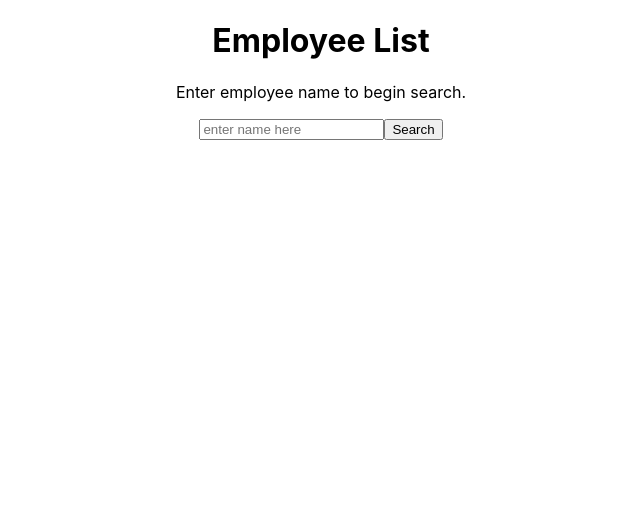
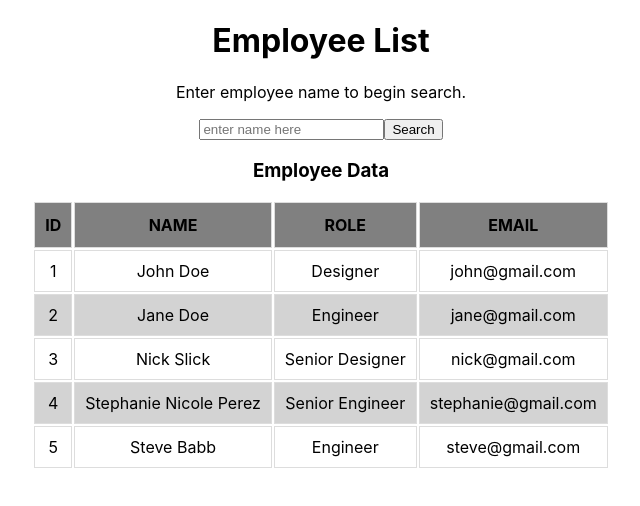
Before and after one commit to verusbabb/employee-list-sort-React, a React (Create React App) app: page / in a window 1280 px wide. Shown: the top 506 px of the page, without its empty margins (319-959 px from the left). Built offline with nearby package versions, Linux system fonts and the light colour scheme.

Commit message:
add props and nest employeetable in search

```diff
--- a/src/App.js
+++ b/src/App.js
@@ -1,5 +1,5 @@
 import "./App.css";
-import EmployeeTable from "./EmployeeTable";
+
 import Search from "./SearchBox";
 
 function App() {
@@ -7,7 +7,6 @@ function App() {
     <div className="App">
       <h1>Employee List</h1>
       <Search />
-      {/* <EmployeeTable /> */}
     </div>
   );
 }
--- a/src/EmployeeTable.js
+++ b/src/EmployeeTable.js
@@ -1,8 +1,6 @@
-import { useState } from "react";
-
-function EmployeeTable() {
+function EmployeeTable(props) {
   function renderTableData() {
-    return employees.map((employee, index) => {
+    return props.employees.map((employee, index) => {
       const { id, name, role, email } = employee;
       return (
         <tr key={id}>
@@ -15,7 +13,7 @@ function EmployeeTable() {
     });
   }
 
-  function renderTableHeader() {
+  function renderTableHeader(employees) {
     let header = Object.keys(employees[0]);
     return header.map((key, index) => {
       return <th key={index}>{key.toUpperCase()}</th>;
@@ -27,7 +25,7 @@ function EmployeeTable() {
       <h3 id="title">Employee Data</h3>
       <table id="employees">
         <tbody>
-          <tr>{renderTableHeader()}</tr>
+          <tr>{renderTableHeader(props.employees)}</tr>
           {renderTableData()}
         </tbody>
       </table>
--- a/src/SearchBox.js
+++ b/src/SearchBox.js
@@ -1,4 +1,5 @@
 import { useState } from "react";
+import EmployeeTable from "./EmployeeTable";
 
 function SearchBox() {
   const [employees, setEmployees] = useState([
@@ -26,9 +27,15 @@ function SearchBox() {
       role: "Senior Engineer",
       email: "stephanie@gmail.com",
     },
+    {
+      id: 5,
+      name: "Steve Babb",
+      role: "Engineer",
+      email: "steve@gmail.com",
+    },
   ]);
 
-  const [filteredEmployees, setFilteredEmployees] = useState([{}]);
+  const [filteredEmployees, setFilteredEmployees] = useState(employees);
   const [query, setQuery] = useState("");
 
   const handleSearch = (e) => {
@@ -52,6 +59,7 @@ function SearchBox() {
         <input type="text" name="name" placeholder="enter name here" />
         <button>Search</button>
       </form>
+      <EmployeeTable employees={filteredEmployees} />
     </div>
   );
 }
```
